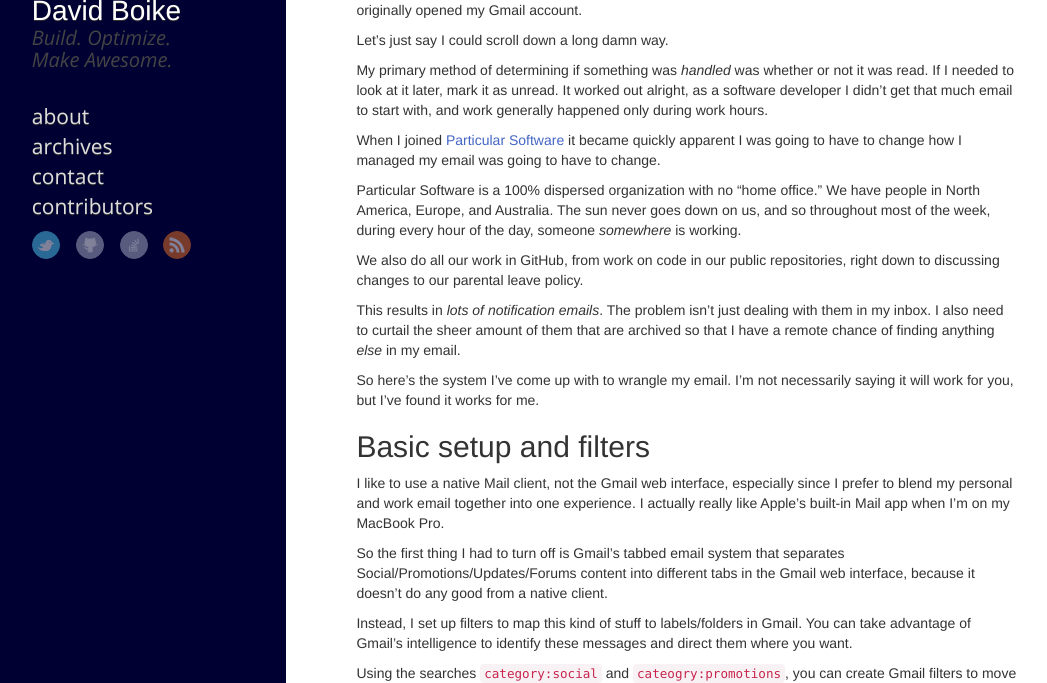
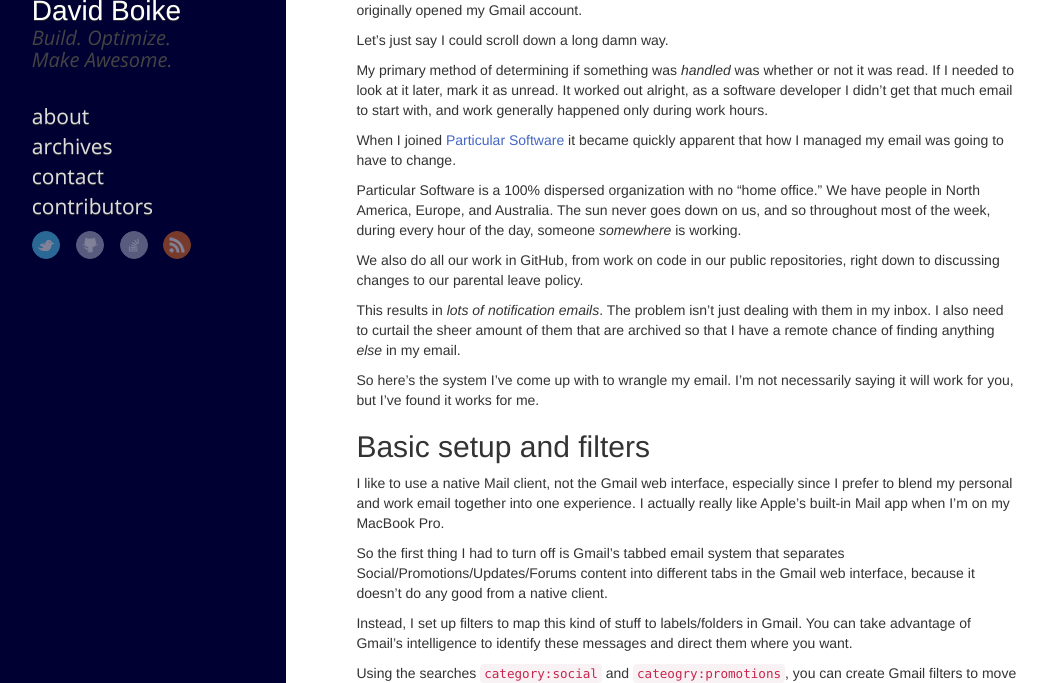
Before and after one commit to umarmohammed/umarmohammed.github.io, a Jekyll site: the page built from _posts/2017/2017-01-31-inbox-few-how-i-wrangle-my-email.md, in a window 1280 px wide and 900 px high, cut to the strip 217-900 px from the top of the window. Shown: the whole strip, without its empty margins (8-1055 px from the left). Built offline with Jekyll 4.4.1, drawn with Linux system fonts in a browser that asks for light colours; nearby versions of some CDN libraries; comment, search, counter and statistics services are not loaded.

Commit message:
repeated phrase

```diff
--- a/_posts/2017/2017-01-31-inbox-few-how-i-wrangle-my-email.md
+++ b/_posts/2017/2017-01-31-inbox-few-how-i-wrangle-my-email.md
@@ -15,7 +15,7 @@ Let's just say I could scroll down a long damn way.
 
 My primary method of determining if something was *handled* was whether or not it was read. If I needed to look at it later, mark it as unread. It worked out alright, as a software developer I didn't get that much email to start with, and work generally happened only during work hours.
 
-When I joined [Particular Software](https://particular.net) it became quickly apparent I was going to have to change how I managed my email was going to have to change.
+When I joined [Particular Software](https://particular.net) it became quickly apparent that how I managed my email was going to have to change.
 
 <!-- more -->
 
```
